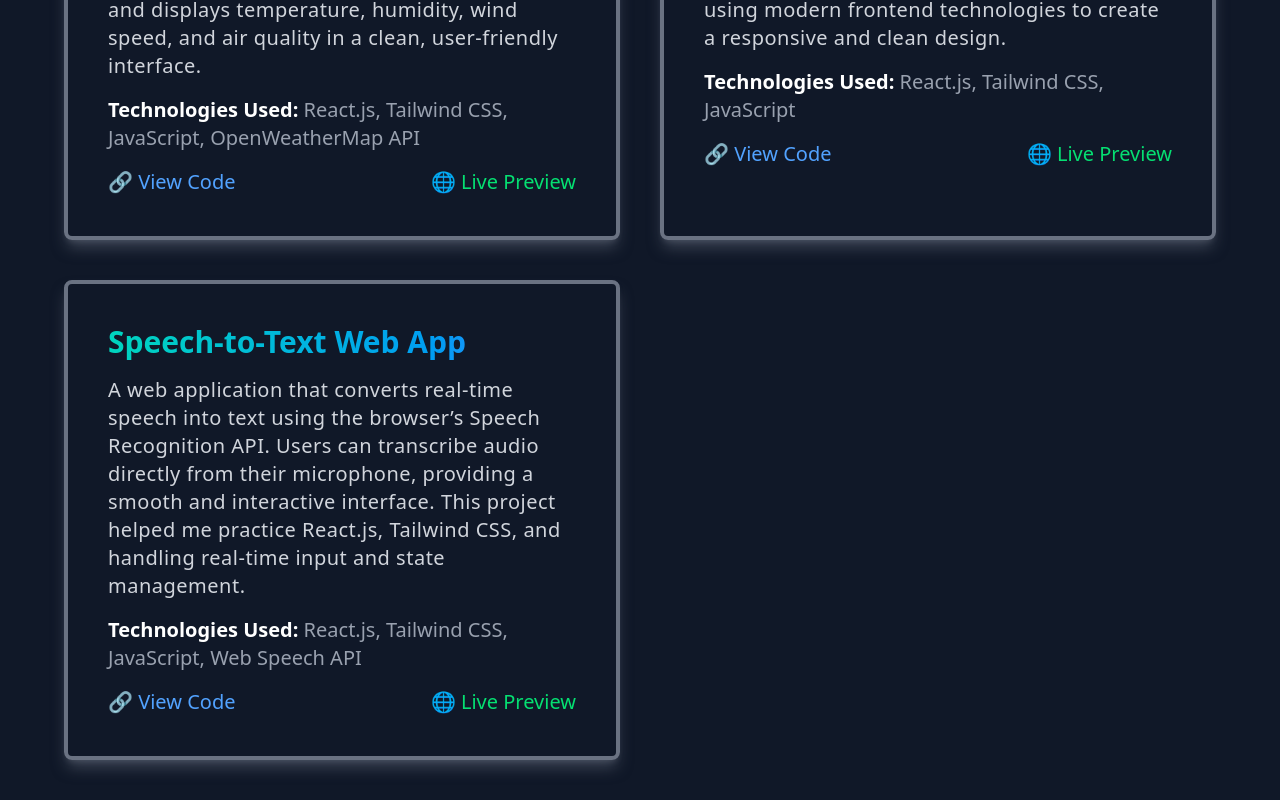
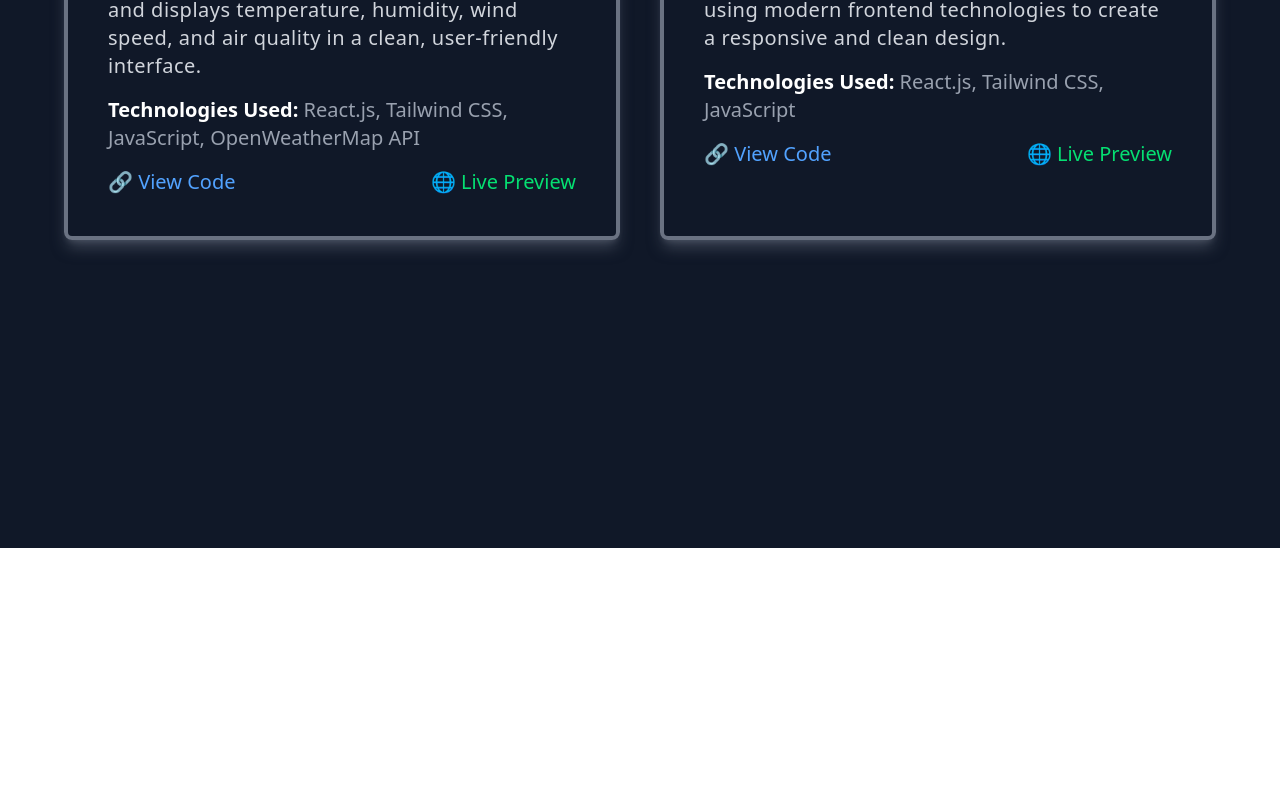
Before and after one commit to nisharj/Personal-Portfolio, a React (Vite) app: page /Personal-Portfolio/projects in a window 1280 px wide. Shown: the part 320-1120 px from the top of the page. After the commit the page ends 868 px from the top, so only its background shows below. Built offline with nearby package versions, Linux system fonts and the light colour scheme.

Commit message:
project page updated

```diff
--- a/src/components/Projects.jsx
+++ b/src/components/Projects.jsx
@@ -39,7 +39,7 @@ export default function Projects() {
         </div>
 
 
-        <div className="w-full p-6 sm:p-10 border-4 border-gray-500 rounded-lg shadow-lg shadow-gray-500/50">
+        {/* <div className="w-full p-6 sm:p-10 border-4 border-gray-500 rounded-lg shadow-lg shadow-gray-500/50">
           <h1 className="text-xl md:text-3xl font-extrabold mb-4 bg-clip-text text-transparent bg-gradient-to-r from-teal-400 to-blue-500">
             Speech-to-Text Web App
           </h1>
@@ -55,7 +55,7 @@ export default function Projects() {
             <a href="https://github.com/nisharj/Speech-to-Text-Web-App" target="_blank" rel="noopener noreferrer" className="text-blue-400 hover:underline">🔗 View Code</a>
             <a href="https://nisharj.github.io/Speech-to-Text-Web-App/" target="_blank" rel="noopener noreferrer" className="text-green-400 hover:underline">🌐 Live Preview</a>
           </div>
-        </div>
+        </div> */}
 
       </div>
     </div>
--- a/src/components/Skills.jsx
+++ b/src/components/Skills.jsx
@@ -9,11 +9,11 @@ export default function Project() {
           <ul className="space-y-2 sm:space-y-4 text-base sm:text-lg md:text-xl font-medium text-gray-300 tracking-wide">
             <li className="py-2">Java (Data Structures & Algorithms)</li>
             <li className="py-2">C programming</li>
+            <li className="py-2">Git & GitHub</li>
             <li className="py-2">Reactjs</li>
             <li className="py-2">HTML & CSS</li>
             <li className="py-2">SpringBoot</li>
             <li className="py-2">MYSQL & MongoDB</li>
-            <li className="py-2">Git & GitHub</li>
           </ul>
         </div>
 
```
